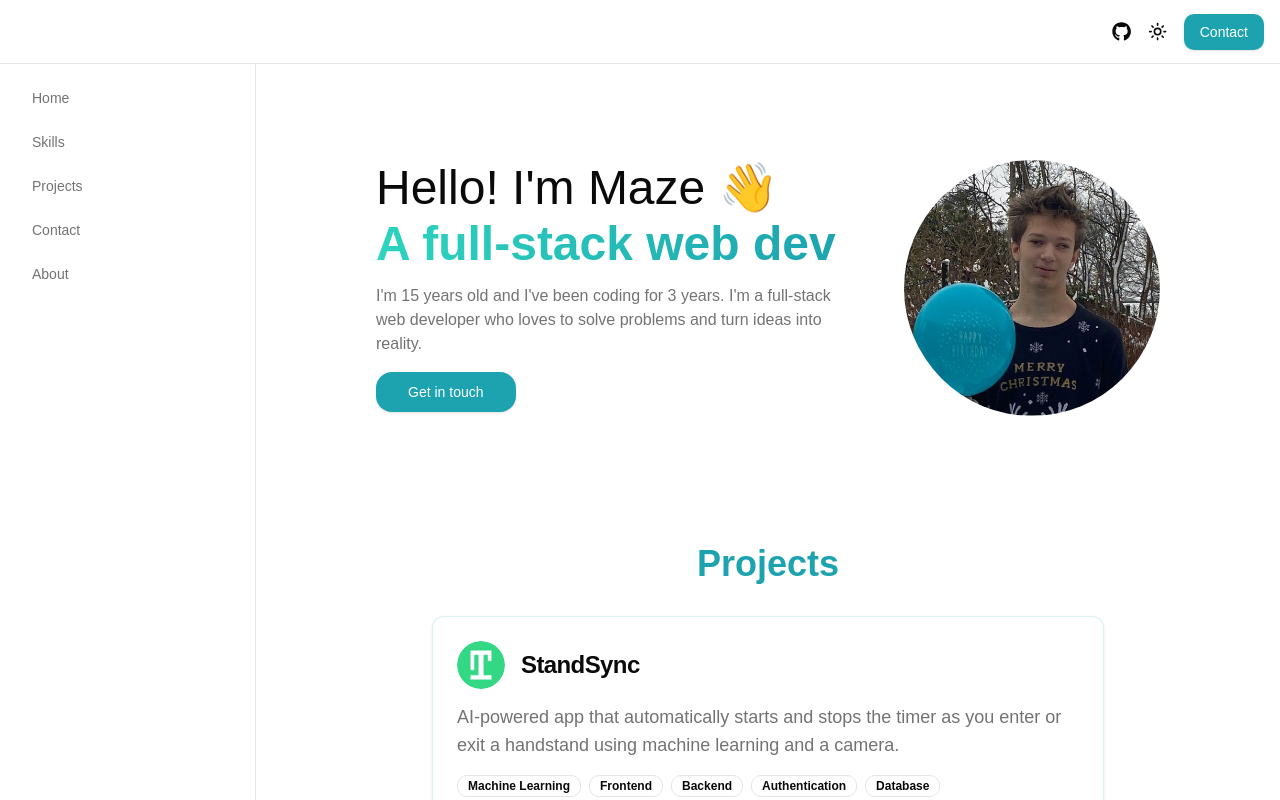
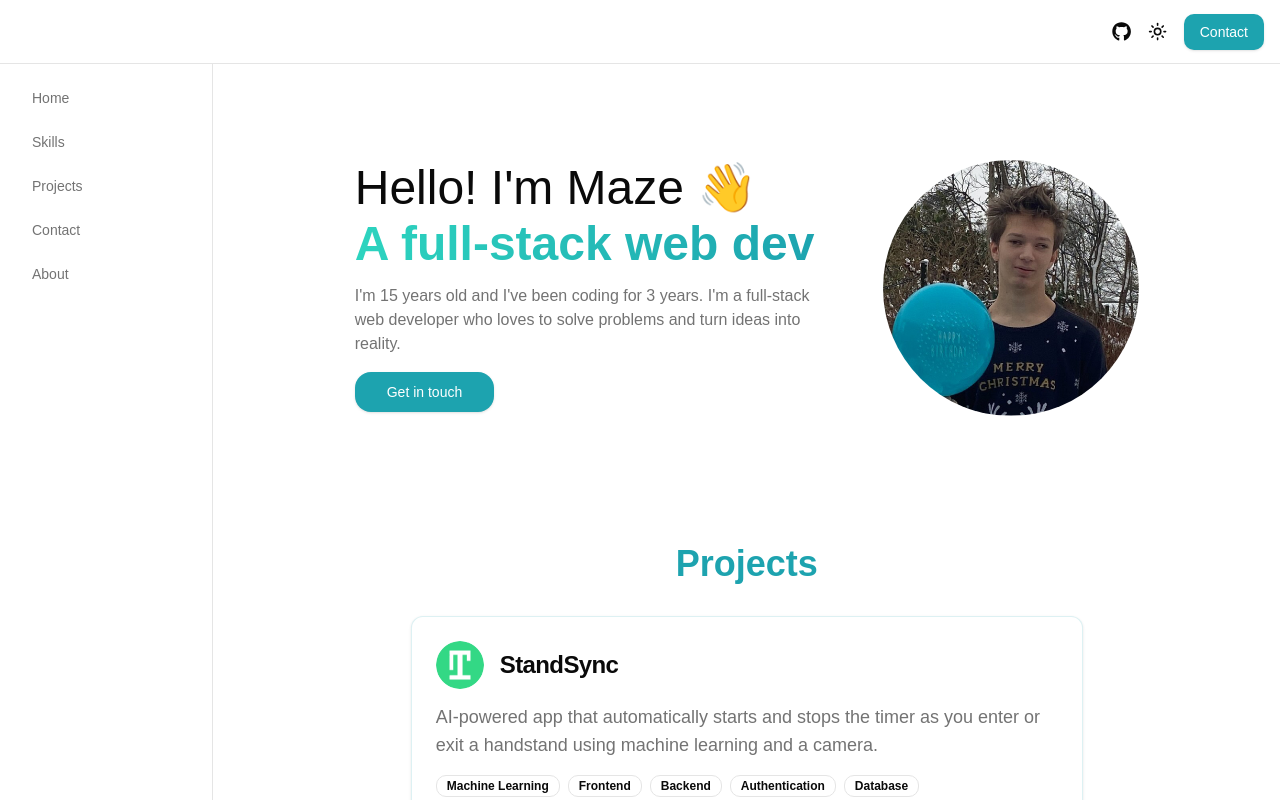
Before and after one commit to mazeincoding/maze-portfolio, a Next.js app: page / in a window 1280 px wide. Shown: the top 800 px of the page. Built offline with nearby package versions, Linux system fonts and the light colour scheme.

Commit message:
Prevent shrink on sidebar

```diff
--- a/src/components/sidebar.tsx
+++ b/src/components/sidebar.tsx
@@ -25,7 +25,7 @@ export default function Sidebar() {
   };
 
   return (
-    <aside className="w-64 h-[calc(100vh-64px)] bg-background border-r border-border sticky top-16 hidden flex-shrink-0 lg:block">
+    <aside className="w-64 h-[calc(100vh-64px)] bg-background border-r border-border sticky top-16">
       <nav className="p-4">
         <ul className="space-y-2">
           {links.map((link) => (
```
